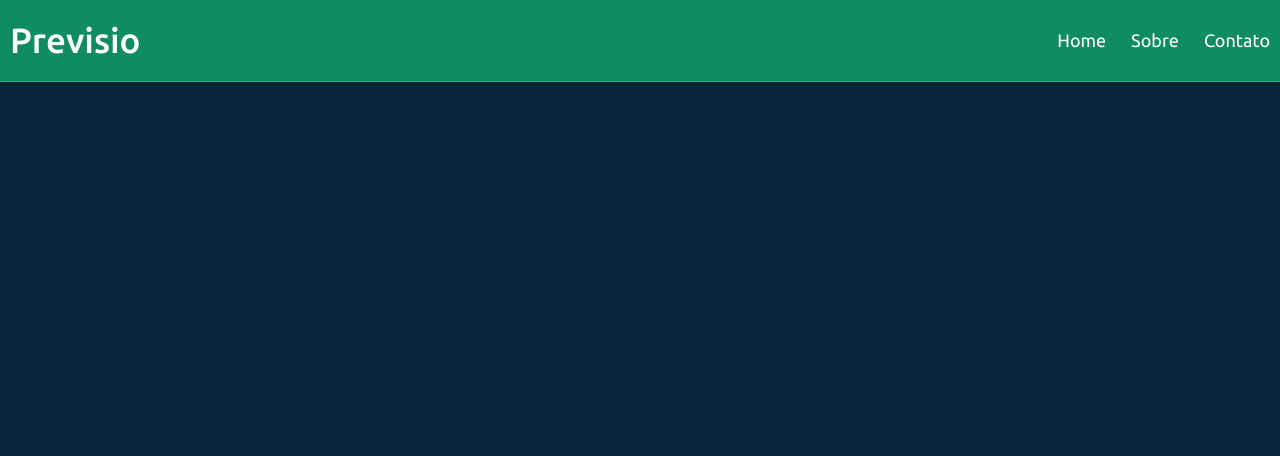
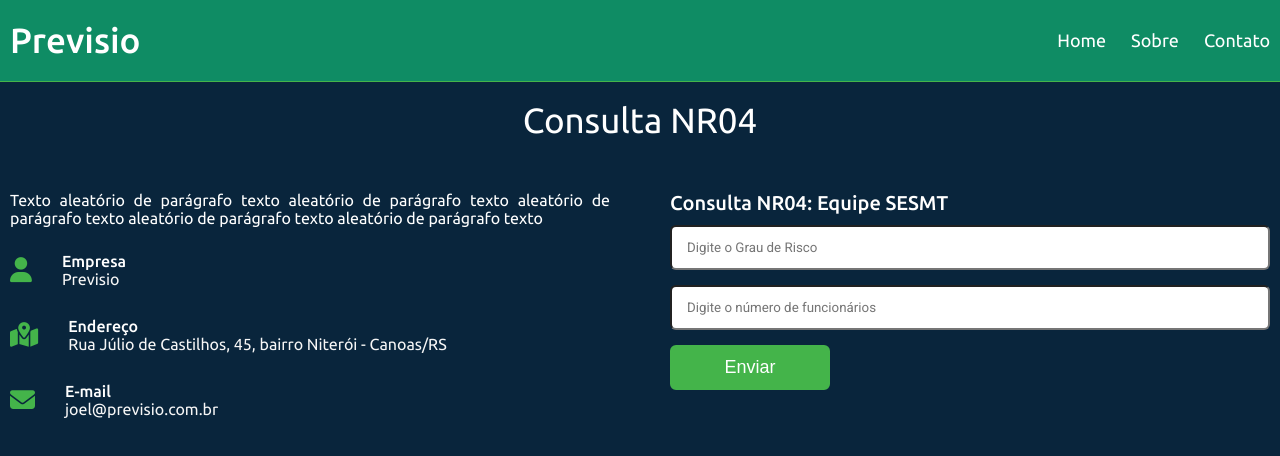
Before and after one commit to joeldc94/test-nextjs, a Next.js app: page /sobre in a window 1280 px wide. Shown: the top 456 px of the page. Built offline with nearby package versions, Linux system fonts and the light colour scheme.

Commit message:
basic NR04 form on /sobre

```diff
--- a/pages/contato.js
+++ b/pages/contato.js
@@ -1,4 +1,3 @@
-
 import { useState } from 'react';
 import Head from 'next/head';
 import Menu from '../components/Menu';
--- a/pages/sobre.js
+++ b/pages/sobre.js
@@ -1,7 +1,90 @@
+import { useState } from 'react';
 import Head from 'next/head';
 import Menu from '../components/Menu';
 
 function Sobre(){
+
+    const [dataForm, setDataForm] = useState({
+        grau_risco: '',
+        faixa_trabalhadores: ''
+    });
+
+    const [response, setResponse] = useState({
+        type: '',
+        mensagem: ''
+    })
+
+
+    const onChangeInput = e => setDataForm({...dataForm, [e.target.name]: e.target.value});
+
+    const sendInfo = async e => {
+        e.preventDefault(); //indica que não deve recarregar a página
+        //console.log(dataForm);
+
+        try{
+            const res = await fetch('http://localhost:8080/nr04-sesmt-consulta', {
+                method: 'POST',
+                body: JSON.stringify(dataForm),
+                headers: { 'Content-Type': 'application/json' }
+            });
+            //const url = process.env.SERVER_URL + '/add-msg-contact';
+            //console.log(url);
+
+            /*
+            const res = await fetch('https://test-nodejs-lyart.vercel.app/add-msg-contact', {
+                method: 'POST',
+                body: JSON.stringify(dataForm),
+                headers: { 'Content-Type': 'application/json' }
+            });
+            */
+
+
+            const responseEnv = await res.json();
+            console.log(responseEnv.sesmt_table[0]);
+
+
+            if(responseEnv.erro){
+                setResponse({
+                    type:'error',
+                    //mensagem: responseEnv.mensagem
+                    mensagem: 'Falha ao coletar dados'
+
+                });
+            }
+            else{
+                setResponse({
+                    type:'success',
+                    //mensagem: responseEnv.mensagem
+                    mensagem:
+
+                        'grau_risco: ' + responseEnv.sesmt_table[0].grau_risco +
+                        ',nro_trabalhadores: ' + responseEnv.sesmt_table[0].nro_trabalhadores +
+                        ',tecnico_seg: ' + responseEnv.sesmt_table[0].tecnico_seg +
+                        ',engenheiro_seg: ' + responseEnv.sesmt_table[0].engenheiro_seg +
+                        ',aux_tec_enfermagem: ' + responseEnv.sesmt_table[0].aux_tec_enfermagem +
+                        ',enfermeiro: ' + responseEnv.sesmt_table[0].enfermeiro +
+                        ',medico :' + responseEnv.sesmt_table[0].medico
+
+                });
+                setDataForm({
+                    grau_risco: '',
+                    faixa_trabalhadores: ''
+                })
+            }
+
+        }catch(err){
+
+            setResponse({
+                type:'error',
+                mensagem:'Erro, tente novamente mais tarde.'
+            });
+
+            console.log(err);
+        }
+    }
+
+
+
     return(
         <div>
             <Head>
@@ -11,13 +94,86 @@ function Sobre(){
                 <meta name="author" content="Joel De Conto"/>
                 <meta name="viewport" content="initial-scale=1.0, width=device-width"/>
 
-                <title>Testes com Next.js: Sobre</title>
+                <title>Testes com Next.js: Consulta NR04</title>
             </Head>
 
             <Menu/>
-            <p>Sobre:</p>
+            <section className='contact'>
+                <div className='max-width'>
+                    <h2 className='title'>Consulta NR04</h2>
+                    <div className='contact-content'>
+                        <div className='column left'>
+                            <p>Texto aleatório de parágrafo texto aleatório de parágrafo texto aleatório de parágrafo texto aleatório de parágrafo texto aleatório de parágrafo texto </p>
+                            <div className='icons'>
+                                <div className='row'>
+                                    <i className="fa-solid fa-user"></i>
+                                    <div className='info'>
+                                        <div className='head'>
+                                            Empresa
+                                        </div>
+                                        <div className='sub-title'>
+                                            Previsio
+                                        </div>
+                                    </div>
+                                </div>
+                                <div className='row'>
+                                    <i className="fa-solid fa-map-location-dot"></i>
+                                    <div className='info'>
+                                        <div className='head'>
+                                            Endereço
+                                        </div>
+                                        <div className='sub-title'>
+                                            Rua Júlio de Castilhos, 45, bairro Niterói - Canoas/RS
+                                        </div>
+                                    </div>
+                                </div>
+                                <div className='row'>
+                                    <i className="fa-solid fa-envelope"></i>
+                                    <div className='info'>
+                                        <div className='head'>
+                                            E-mail
+                                        </div>
+                                        <div className='sub-title'>
+                                            joel@previsio.com.br
+                                        </div>
+                                    </div>
+                                </div>
+                            </div>
+                        </div>
+
+                        <div className='column right'>
+                            <div className='text'>
+                                Consulta NR04: Equipe SESMT
+                            </div>
+                            <form onSubmit={sendInfo}>
+                                <div className='fields'>
+                                    <div className='field name'>
+                                        <input type="text" name="grau_risco" placeholder="Digite o Grau de Risco" onChange={onChangeInput} value={dataForm.grau_risco} />
+                                    </div>
+                                </div>
+                                <div className='fields'>
+                                    <div className='field email'>
+                                        <input type="text" name="faixa_trabalhadores" placeholder="Digite o número de funcionários" onChange={onChangeInput} value={dataForm.faixa_trabalhadores} />
+                                    </div>
+                                </div>
+
+                                <div className='button-area'>
+                                    <button type="submit">Enviar</button>
+                                </div>
+
+                            </form>
+
+                            {response.type === 'error' ? <p className='alert-danger'>{response.mensagem}</p> : ""}
+                            {response.type === 'success' ? <p className='alert-success'>{response.mensagem}</p> : ""}
+
+
+                        </div>
+                    </div>
+                </div>
+            </section>
 
             <script src="https://ajax.googleapis.com/ajax/libs/jquery/3.6.1/jquery.min.js"></script>
+
             <script src="custom.js"></script>
 
 
@@ -26,3 +182,8 @@ function Sobre(){
 }
 
 export default Sobre;
+
+/*
+                            {response.type === 'error' ? <p className='alert-danger'>{response.mensagem}</p> : ""}
+                            {response.type === 'success' ? <p className='alert-success'>{response.mensagem}</p> : ""}
+                            */
```
